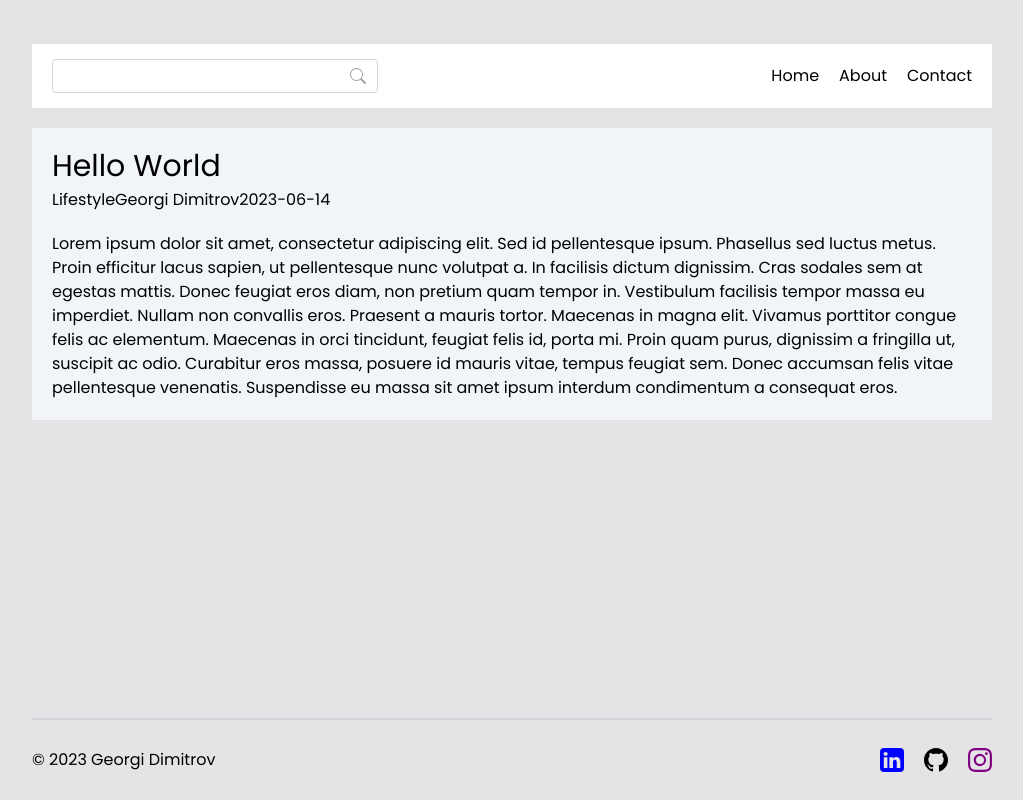
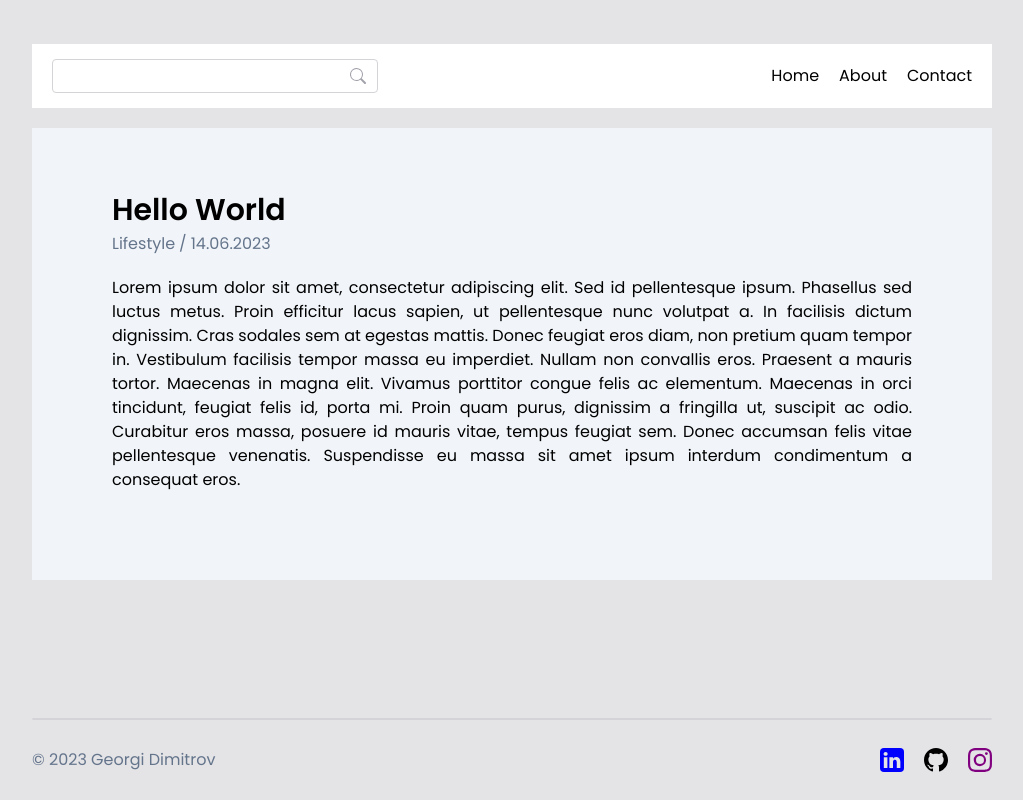
Before and after one commit to GreoN5/personal-blog, a Next.js app: page /posts/1 in a window 1280 px wide. Shown: the whole page, without its empty margins (128-1151 px from the left). Built offline with nearby package versions, Linux system fonts and the light colour scheme.

Commit message:
feat: adjust color styles of text + adjust spacing on post page

```diff
--- a/src/app/page.tsx
+++ b/src/app/page.tsx
@@ -12,7 +12,10 @@ const Home: FC = () => {
       <div className="flex justify-center pt-10 pb-20">
         <HomeHeading />
       </div>
-      <div className="grid md:grid-cols-3 gap-5 py-20">
+      <div>
+        <h2 className="font-semibold">Recent posts:</h2>
+      </div>
+      <div className="grid md:grid-cols-3 gap-5 pb-20 pt-5">
         {posts.map((post) => (
           <Link key={post.id} href={`/posts/${post.id}`}>
             <PostCard post={post} />
--- a/src/app/posts/[id]/page.tsx
+++ b/src/app/posts/[id]/page.tsx
@@ -13,14 +13,16 @@ const PostPage: FC = () => {
   return (
     <>
       <NavigationBar />
-      <div className="bg-slate-100 p-5 mt-5">
-        <h1 className="mb-1">{post?.title}</h1>
+      <div className="bg-slate-100 px-20 pb-1 pt-16 mt-5 h-full">
+        <h1 className="mb-1 font-semibold">{post?.title}</h1>
         <div className="mb-5">
-          <span>{post?.category}</span>
-          <span>{post?.createdBy}</span>
-          <span>{format(new Date(post?.postedOn || ''), 'yyyy-MM-dd')}</span>
+          <span className="mr-1 text-slate-500">{post?.category}</span>
+          <span className="mr-1 text-slate-500">/</span>
+          <span className="text-slate-500">
+            {format(new Date(post?.postedOn || ''), 'dd.MM.yyyy')}
+          </span>
         </div>
-        <p>{post?.content}</p>
+        <p className="text-justify">{post?.content}</p>
       </div>
     </>
   );
--- a/src/components/Footer/Footer.tsx
+++ b/src/components/Footer/Footer.tsx
@@ -8,7 +8,7 @@ const Footer = () => {
       <div className="border border-zinc-300 rounded" />
       <div className="flex justify-between items-center py-7">
         <div>
-          <p>© 2023 Georgi Dimitrov</p>
+          <p className="text-slate-500">© 2023 Georgi Dimitrov</p>
         </div>
         <div className="flex items-center">
           <Link href="/">
--- a/src/components/Heading/HomeHeading.tsx
+++ b/src/components/Heading/HomeHeading.tsx
@@ -4,7 +4,7 @@ const HomeHeading: FC = () => {
   return (
     <div className="text-center py-20">
       <h1 className="font-bold p-2">My custom home heading</h1>
-      <p className="font-medium p-2">My custom home paragraph</p>
+      <p className="font-medium p-2 text-slate-500">My custom home paragraph</p>
     </div>
   );
 };
--- a/src/components/Post/PostCard/PostCard.tsx
+++ b/src/components/Post/PostCard/PostCard.tsx
@@ -7,8 +7,8 @@ type Props = {
 const PostCard: FC<Props> = ({ post }) => {
   return (
     <div className="bg-slate-100 p-5 rounded-xl h-72 max-h-72">
-      <h3 className="font-semibold mb-3">{post.title}</h3>
-      <p className="text-justify line-clamp-5">{post.content}</p>
+      <h3 className="font-semibold mb-3 text-2xl">{post.title}</h3>
+      <p className="text-justify line-clamp-5 text-base">{post.content}</p>
     </div>
   );
 };
```
Also changed, not shown: 1 other file (tests, documents, lock files or other folders).
